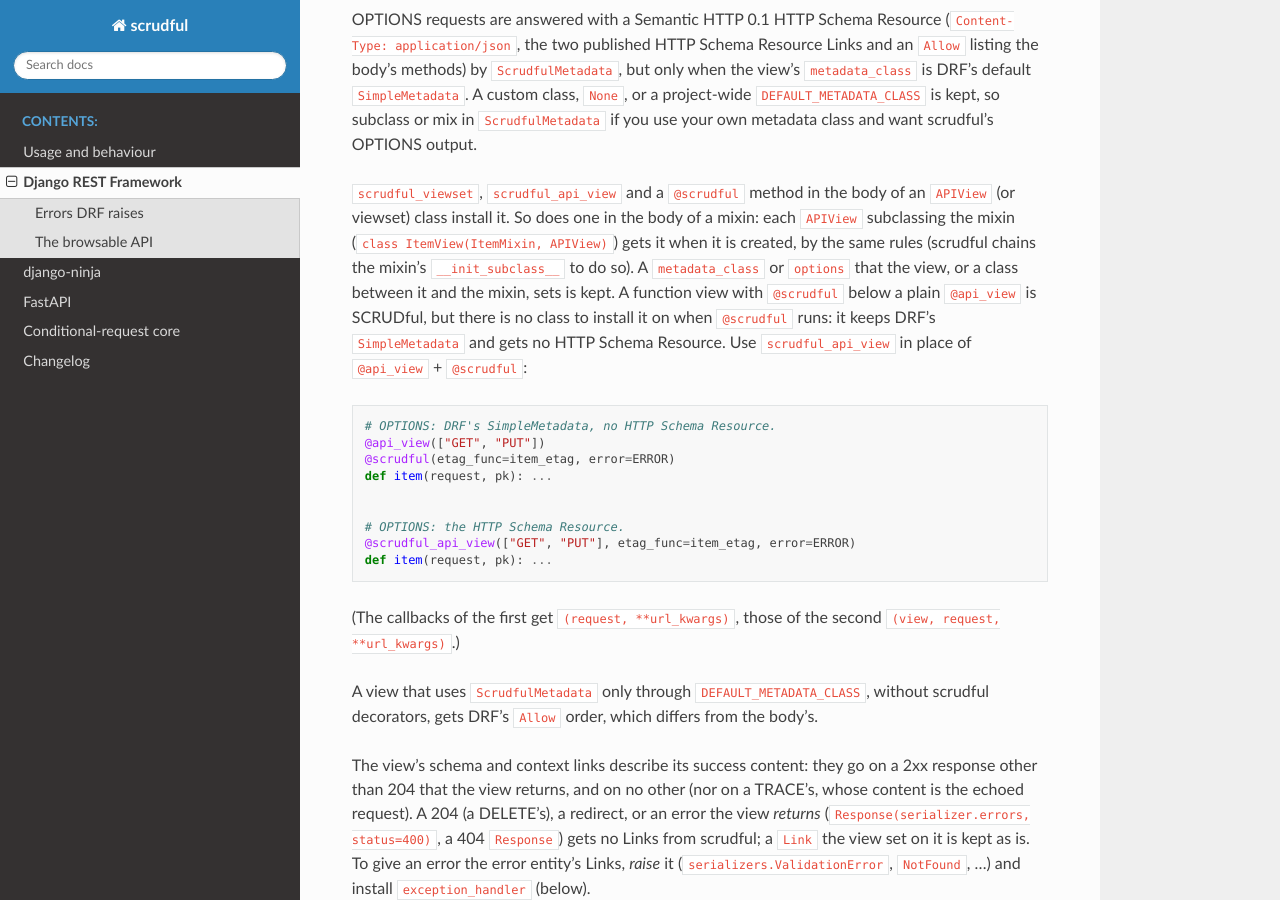
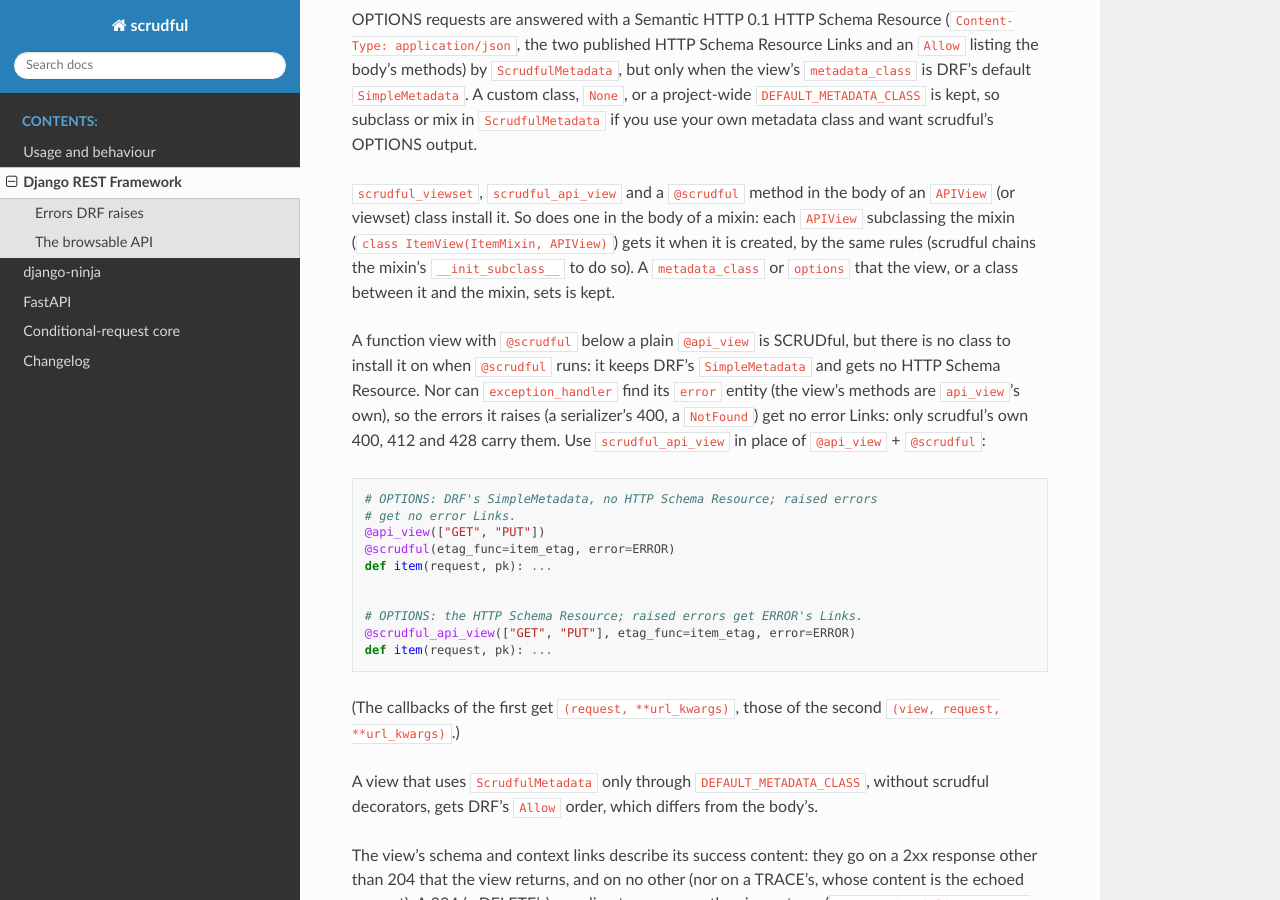
Before and after one commit to mimotoai/scrudful, a Sphinx documentation site: the page built from docs/source/rest_framework.rst, in a window 1280 px wide and 900 px high, scrolled down 300 px. Built offline with Sphinx 7.4.7 and the Read the Docs theme 3.1.0, drawn with Linux system fonts in a browser that asks for light colours.

Commit message:
docs, tests: absolute URIs narrowed; DRF function views and raised errors
The CHANGELOG and README promised every URI scrudful sends is
absolute; it is so for the Link targets and the OPTIONS document, the
spec's requirement, while a Location and a list entry's href are the
application's, sent as given. A plain @api_view + @scrudful function
view gets no error Links on the errors it raises (exception_handler
can't find its error entity), only on scrudful's own 400/412/428;
scrudful_api_view gives them, as a new test checks. Documented in
rest_framework.rst, the README (and its conformance list) and the
CHANGELOG.

```diff
--- a/docs/source/rest_framework.rst
+++ b/docs/source/rest_framework.rst
@@ -22,21 +22,26 @@
 (``class ItemView(ItemMixin, APIView)``) gets it when it is created, by the
 same rules (scrudful chains the mixin's ``__init_subclass__`` to do so). A
 ``metadata_class`` or ``options`` that the view, or a class between it and
-the mixin, sets is kept. A function view with
-``@scrudful`` below a plain ``@api_view`` is SCRUDful, but there is no class
-to install it on when ``@scrudful`` runs: it keeps DRF's ``SimpleMetadata``
-and gets no HTTP Schema Resource. Use ``scrudful_api_view`` in place of
-``@api_view`` + ``@scrudful``:
+the mixin, sets is kept.
+
+A function view with ``@scrudful`` below a plain ``@api_view`` is SCRUDful,
+but there is no class to install it on when ``@scrudful`` runs: it keeps DRF's
+``SimpleMetadata`` and gets no HTTP Schema Resource. Nor can
+``exception_handler`` find its ``error`` entity (the view's methods are
+``api_view``'s own), so the errors it raises (a serializer's 400, a
+``NotFound``) get no error Links: only scrudful's own 400, 412 and 428 carry
+them. Use ``scrudful_api_view`` in place of ``@api_view`` + ``@scrudful``:
 
 .. code-block:: python
 
-    # OPTIONS: DRF's SimpleMetadata, no HTTP Schema Resource.
+    # OPTIONS: DRF's SimpleMetadata, no HTTP Schema Resource; raised errors
+    # get no error Links.
     @api_view(["GET", "PUT"])
     @scrudful(etag_func=item_etag, error=ERROR)
     def item(request, pk): ...
 
 
-    # OPTIONS: the HTTP Schema Resource.
+    # OPTIONS: the HTTP Schema Resource; raised errors get ERROR's Links.
     @scrudful_api_view(["GET", "PUT"], etag_func=item_etag, error=ERROR)
     def item(request, pk): ...
 
```
Also changed, not shown: CHANGELOG.rst (+9 -4 lines), README.rst (+11 -4 lines), 1 other file.
